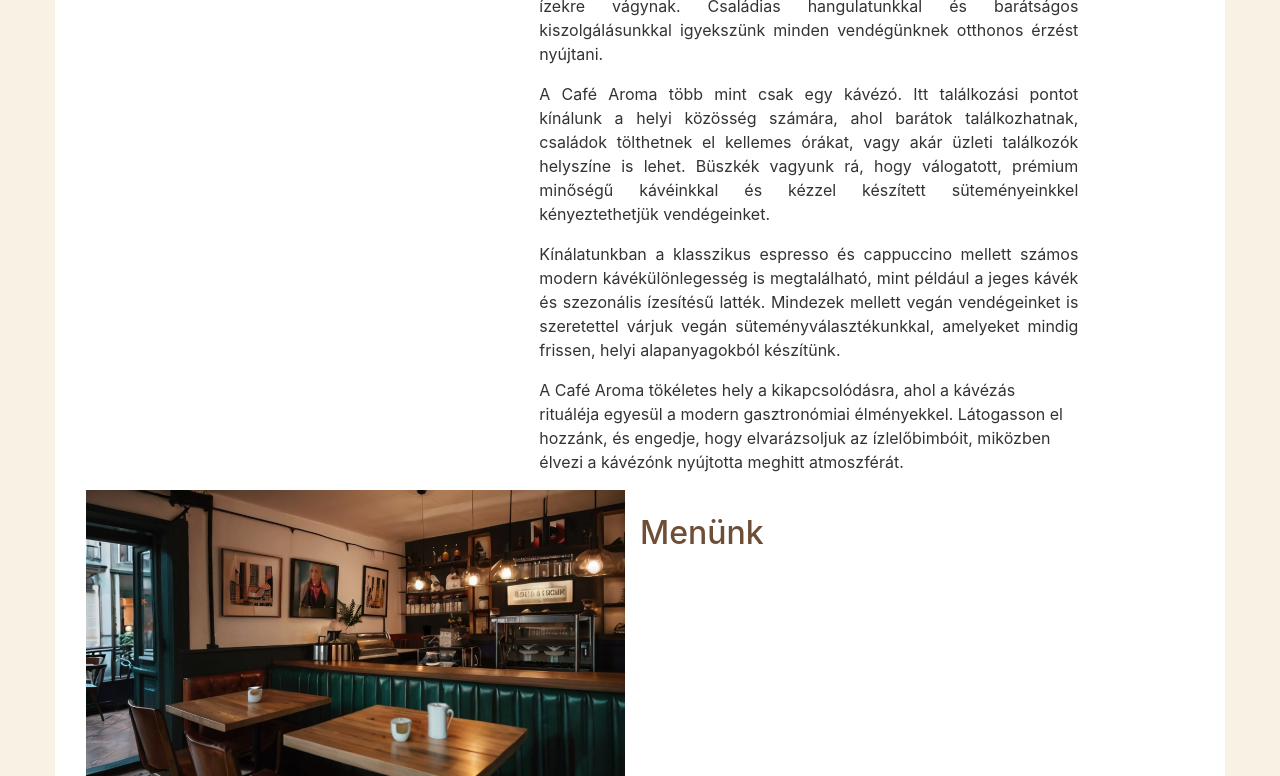
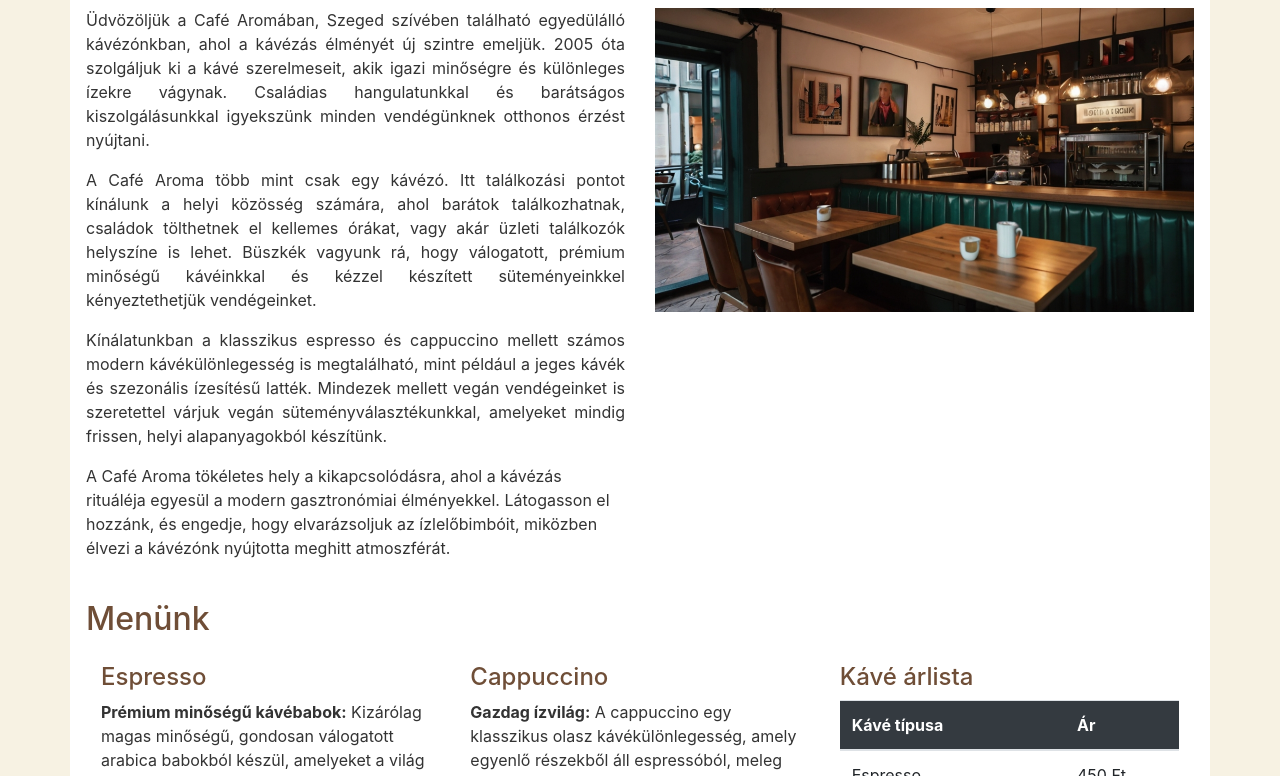
Before and after one commit to Mate720/Cafe-Aroma, a plain HTML site: page webszerkesztés/index.html in a window 1280 px wide. Shown: the part 450-1226 px from the top of the page. Drawn offline with Linux system fonts and the light colour scheme.

Commit message:
Lassan kész

```diff
--- a/webszerkesztés/cafe.css
+++ b/webszerkesztés/cafe.css
@@ -46,7 +46,7 @@ h1, h2, h4 {
 }
 
 img {
-    max-width: 100%;
+    max-width: 100% !important;
     height: auto;
 }
 
--- a/webszerkesztés/index.html
+++ b/webszerkesztés/index.html
@@ -35,8 +35,9 @@
         </nav>
 
         <!-- Bemutatkozás -->
-        <article class="p-3 row">
+        <article class="p-3">
             <h2 class="my-4">Üdvözöljük a Café Aromában!</h2>
+            <div class="row">
                 <div class="col-6">
                     <p class="text-justify">Üdvözöljük a Café Aromában, Szeged szívében található egyedülálló kávézónkban,
                         ahol a kávézás
@@ -71,6 +72,7 @@
                 </div>
                 <div class="col-6">
                     <img src="images/interior.jpg" alt="Café Aroma" title="Café Aroma">
+                </div>
             </div>
 
             <!-- Menü -->
```
Lines whose indentation alone changed are shown as unchanged.
